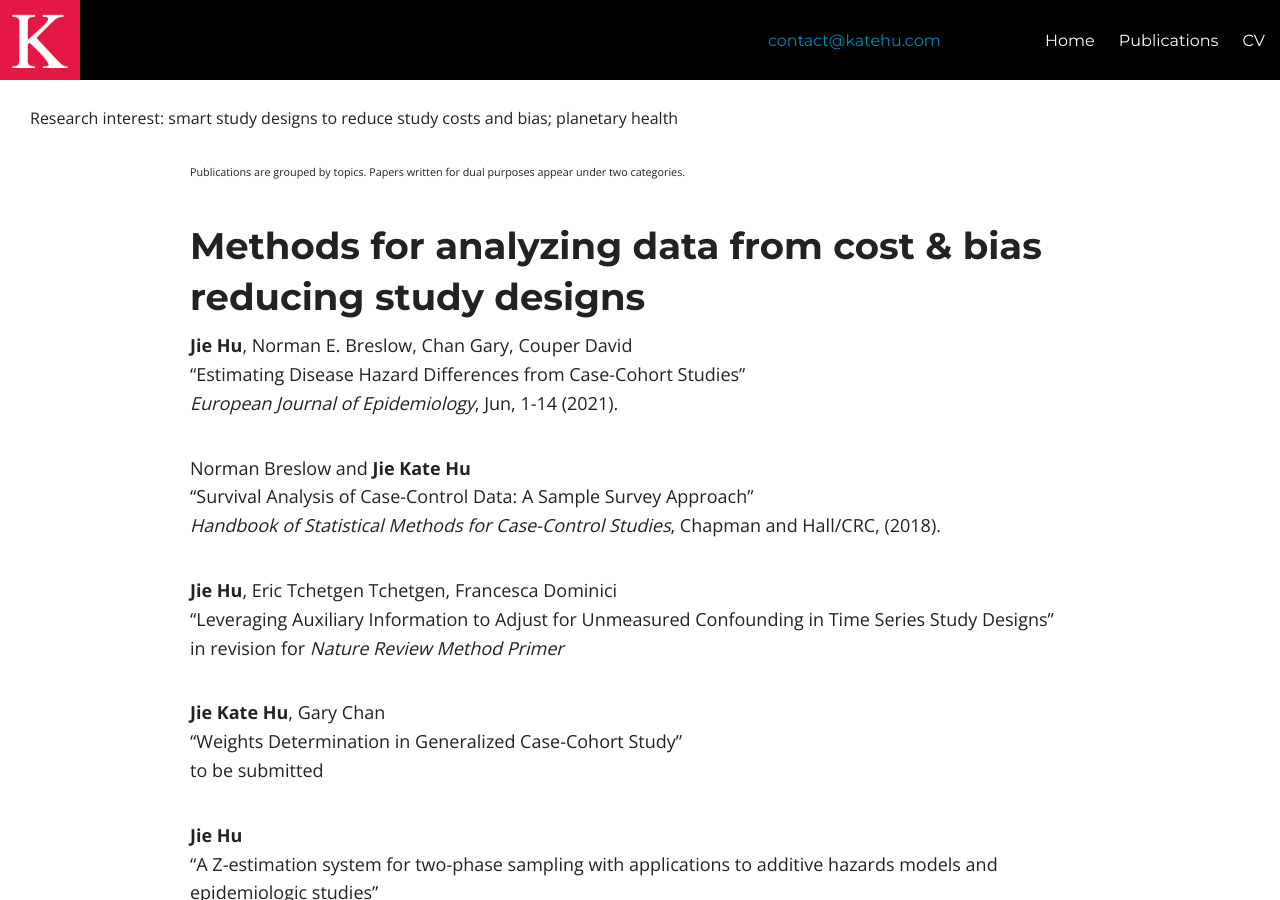
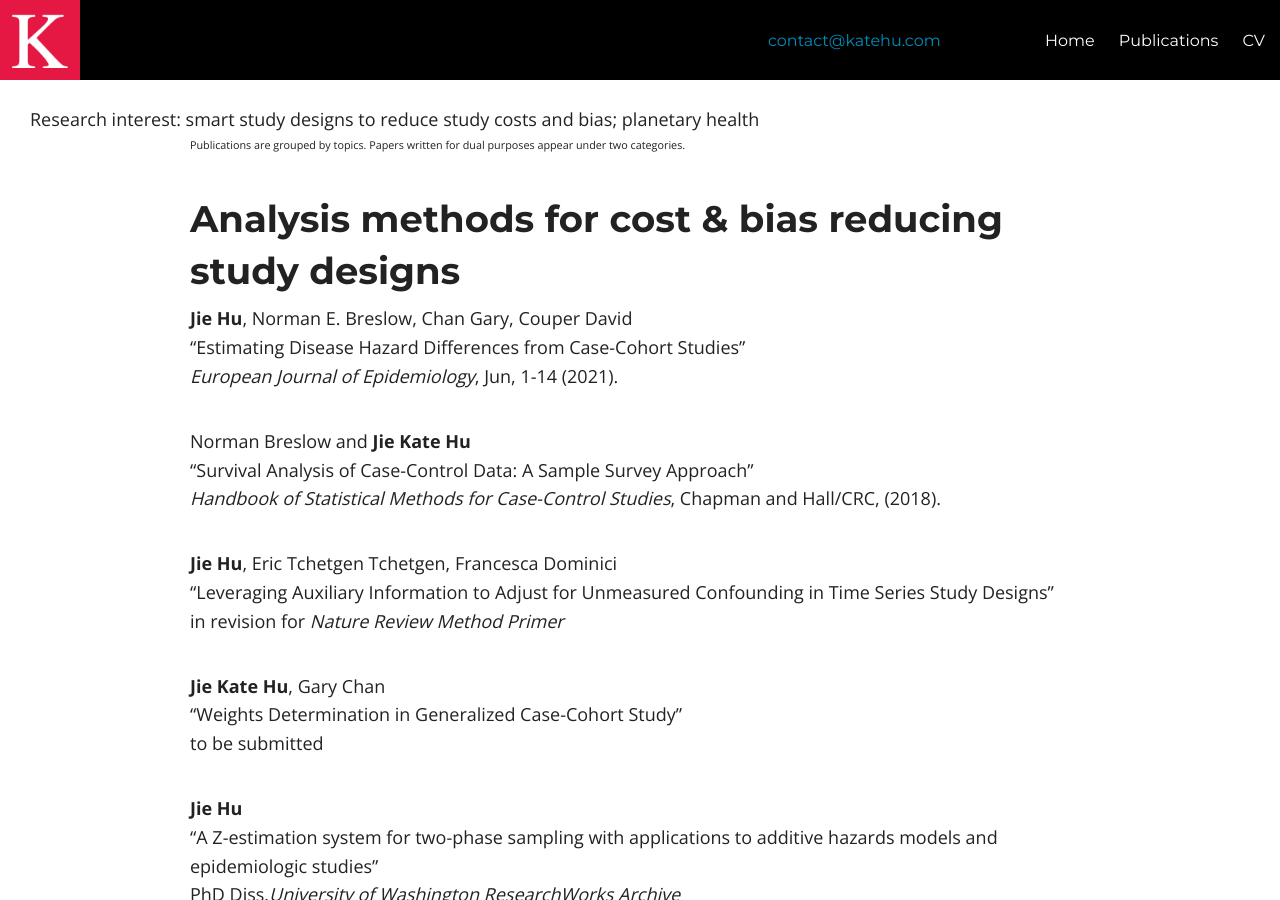
Before and after one commit to katehu/katehu.github.io, a Jekyll site: the page built from publications.md, in a window 1280 px wide and 900 px high. Built offline with Jekyll 4.4.1, drawn with Linux system fonts in a browser that asks for light colours; nearby versions of some CDN libraries.

Commit message:
Update publications.md

```diff
--- a/publications.md
+++ b/publications.md
@@ -4,11 +4,11 @@ permalink: /publications/index.html
 title: Publications
 ---
 
-<font size="3"> Research interest: smart study designs to reduce study costs and bias; planetary health </font> <br/>
+<font size="4"> Research interest: smart study designs to reduce study costs and bias; planetary health </font>
 <small> Publications are grouped by topics. Papers written for dual purposes appear under two categories.<small>
 
 
-## Methods for analyzing data from cost & bias reducing study designs
+## Analysis methods for cost & bias reducing study designs
 
 
 **Jie Hu**, Norman E. Breslow, Chan Gary, Couper David<br/>
```
